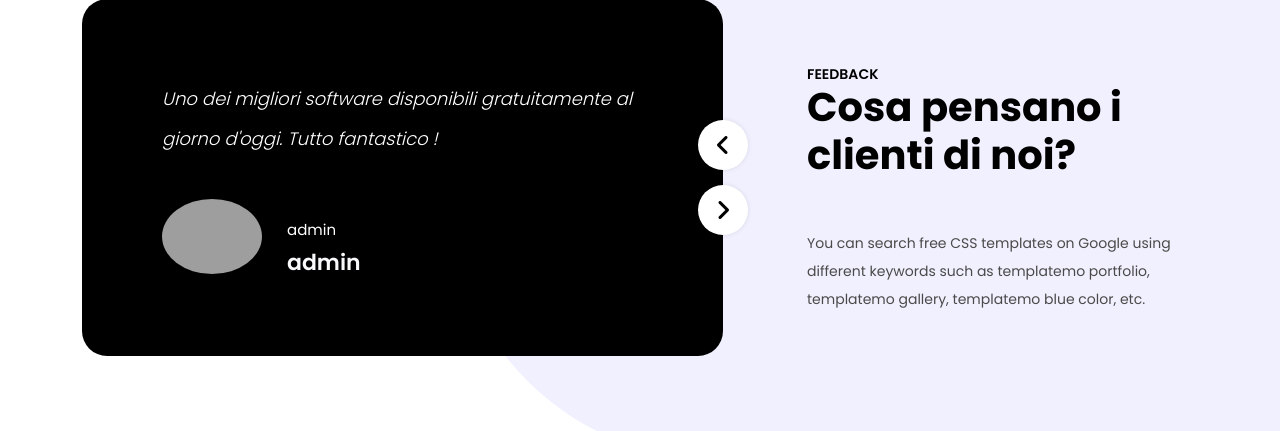
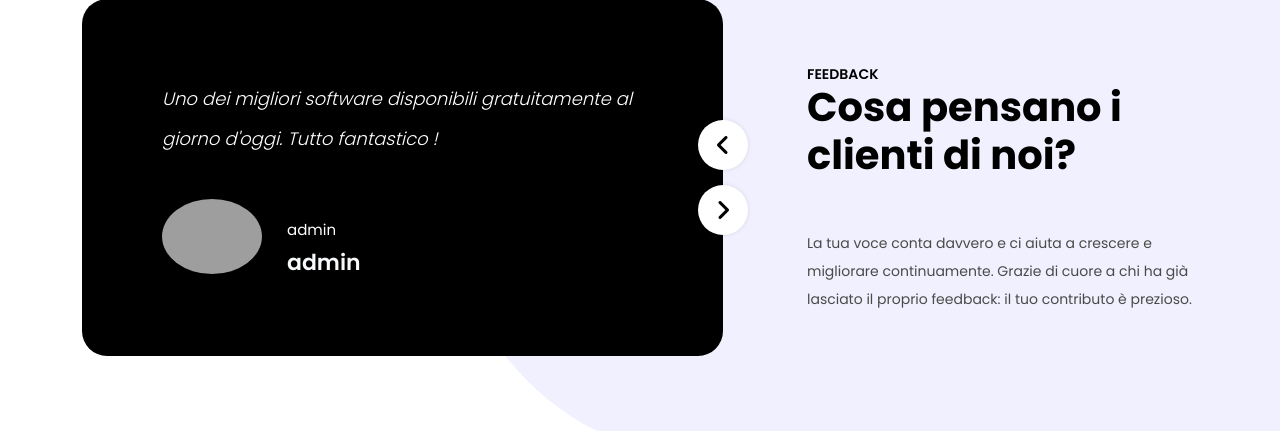
Before and after one commit to CriPaz03/Privacy, a Django app: page / in a window 1280 px wide. Shown: the part 3579-4010 px from the top of the page. Run offline with Django 5.2, Linux system fonts and the light colour scheme; data comes from the database, SQL or seed files in the repository; parts of the project's set-up code (start-up, migrations or seed data) failed here and were passed over; some libraries are stand-ins or nearby versions; grey boxes are pictures that could not be loaded.

Commit message:
Base Modified

```diff
--- a/templates/base.html
+++ b/templates/base.html
@@ -449,9 +449,8 @@
                     <div class="section-heading">
                         <h6>Feedback</h6>
                         <h1>Cosa pensano i clienti di noi?</h1>
-                        <p>You can search free CSS templates on Google using different keywords such as templatemo
-                            portfolio,
-                            templatemo gallery, templatemo blue color, etc.</p>
+                        <p>La tua voce conta davvero e ci aiuta a crescere e migliorare continuamente.
+                            Grazie di cuore a chi ha già lasciato il proprio feedback: il tuo contributo è prezioso.</p>
                     </div>
                 </div>
             </div>
@@ -468,7 +467,9 @@
                         <div class="section-heading">
                             <h6>La tua opinione conta!</h6>
                             <h1>Sentiti libero di contattarci in qualsiasi momento</h1>
-                            <p>vuoto</p>
+                            <p>La tua opinione è essenziale per migliorare il nostro sito. Ogni feedback ci aiuta a capire meglio le tue
+                                esigenze e a offrire un'esperienza di navigazione migliore. Siamo qui per ascoltarti
+                                e crescere grazie ai tuoi suggerimenti.</p>
                         </div>
                     </div>
                     <div class="col-lg-6">
```
